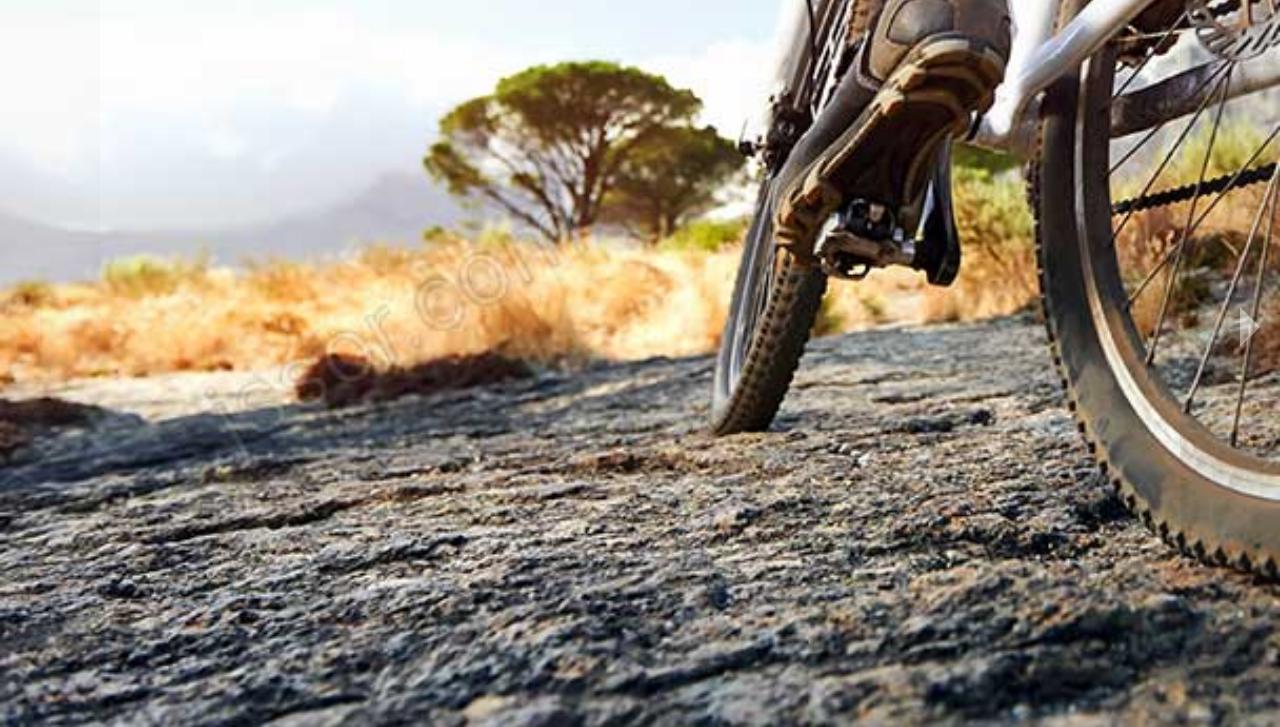
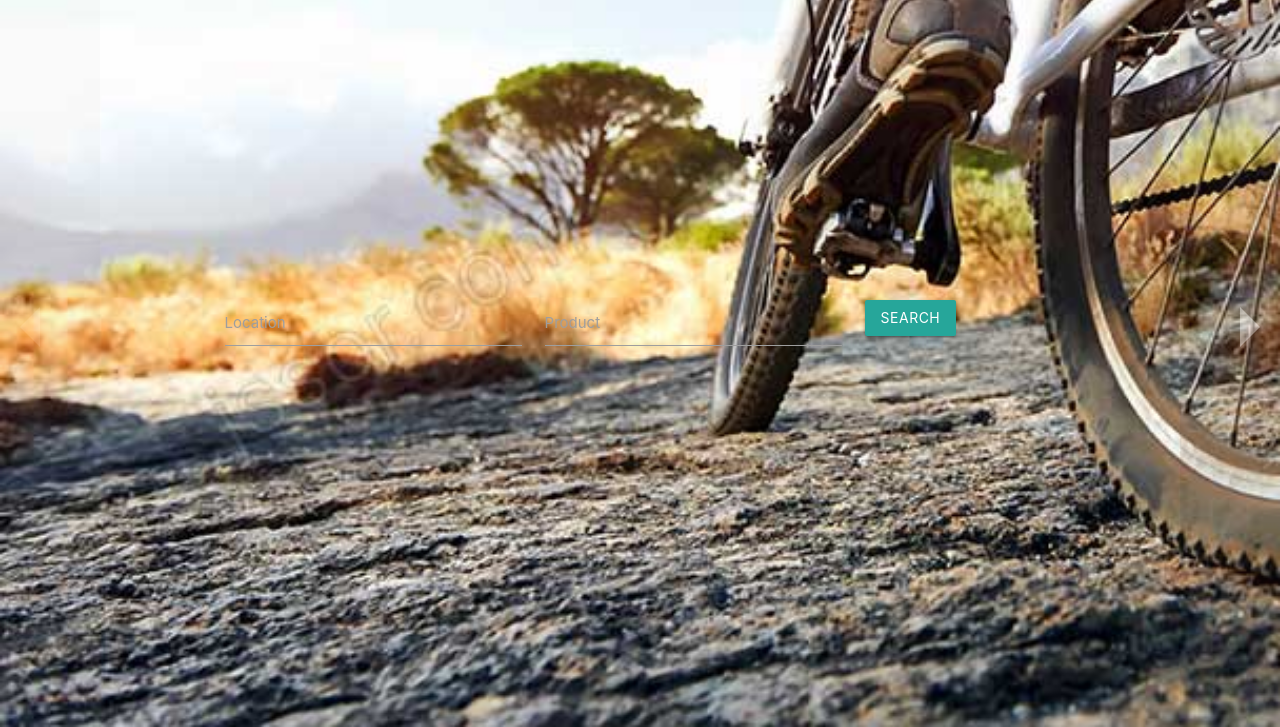
Before and after one commit to HamzaManzoorUIUX/Html-CSS-and-Javascript-Slider, a plain HTML site: page index.html in a window 1280 px wide. Shown: the part 73-800 px from the top of the page. Drawn offline with Linux system fonts and the light colour scheme.

Commit message:
add search bar in slider

```diff
--- a/css/style.css
+++ b/css/style.css
@@ -1,112 +1,153 @@
- body{
+ body {
      margin: 0px;
  }
-    .sliderDX{
+
+ .sliderDX {
      position: relative;
      width: 100%;
      height: 100vh;
  }
-    .slide1{
+
+ #frontData {
+     position: absolute;
+     top: 0px;
+     left: 0px;
+     right: 0px;
+     bottom: 0px;
+     z-index: 90;
+ }
+
+ #frontData>.row {
+     position: absolute;
+     top: 50%;
+     transform: translateY(-50%);
+     width: 100%;
+ }
+
+ .slide1 {
      background-image: url(../images/043.jpg);
  }
-    .slide2{
+
+ .slide2 {
      background-image: url(../images/044.jpg);
  }
-    .slide3{
+
+ .slide3 {
      background-image: url(../images/045.jpg);
  }
-    .slide4{
+
+ .slide4 {
      background-image: url(../images/046.jpg);
  }
-    .slide5{
+
+ .slide5 {
      background-image: url(../images/047.jpg);
  }
-    .slide6{
+
+ .slide6 {
      background-image: url(../images/048.jpg);
  }
-    .slide7{
+
+ .slide7 {
      background-image: url(../images/049.jpg);
  }
-    .slide8{
+
+ .slide8 {
      background-image: url(../images/050.jpg);
  }
-    .slide{
+
+ .slide {
      position: absolute;
      width: 100%;
      height: 100vh;
-        background-size:cover;
+     background-size: cover;
      background-repeat: no-repeat;
  }
-    .slide-Content{
+
+ .slide-Content {
      display: flex;
      flex-direction: column;
      justify-content: center;
      align-items: center;
      text-align: center;
  }
-    span{
+
+ span {
      color: white;
      font-size: 5rem;
  }
-    #leftArrowBtn{
+
+ #leftArrowBtn {
      position: absolute;
      top: 50%;
      left: 0px;
      border: 20px solid;
-        border-color:  transparent rgb(255, 255, 255) transparent transparent;
+     border-color: transparent rgb(255, 255, 255) transparent transparent;
      transform: translateY(-50%);
  }
-    #rightArrowBtn{
+
+ #rightArrowBtn {
      position: absolute;
      top: 50%;
      right: 0px;
      border: 20px solid;
-        border-color:  transparent transparent transparent rgb(255, 255, 255) ;
+     border-color: transparent transparent transparent rgb(255, 255, 255);
      transform: translateY(-50%);
 
  }
-#leftArrow{
+
+ #leftArrow {
      position: absolute;
      height: 100vh;
      width: 100px;
      top: 0px;
      left: 0px;
-    background-color: rgba(53, 53, 53,0.2);
+     background-color: rgba(53, 53, 53, 0.2);
      opacity: 0.1;
      z-index: 100;
  }
-#rightArrow{
+
+ #rightArrow {
      position: absolute;
      height: 100vh;
      width: 100px;
      top: 0px;
      right: 0px;
-    background-color: rgba(53, 53, 53,0.2);
+     background-color: rgba(53, 53, 53, 0.2);
      opacity: 0.4;
      z-index: 100;
 
  }
+
  #leftArrow:hover,
-#rightArrow:hover{
+ #rightArrow:hover {
      opacity: 1;
-    background-color: rgba(53, 53, 53,0.3);
+     background-color: rgba(53, 53, 53, 0.3);
  }
+
  @media only screen and (max-width: 600px) {
+
      #leftArrow,
-    #rightArrow{
-        opacity: 1;
-        background-color: rgba(53, 53, 53,0);
+     #rightArrow {
+         background-color: rgba(53, 53, 53, 0);
      }
+
      #leftArrow:hover,
-#rightArrow:hover{
-    background-color: rgba(53, 53, 53,0);
+     #rightArrow:hover {
+         background-color: rgba(53, 53, 53, 0);
+     }
+
+     #frontData>.row>.input-field {
+         text-align: center;
      }
  }
-.nav{
+
+ .nav {
      position: fixed;
      top: 0px;
      z-index: 102;
  }
-#nav-mobile a:hover{
+
+ #nav-mobile a:hover {
      background-color: blueviolet;
  }
--- a/index.html
+++ b/index.html
@@ -24,6 +24,23 @@
             </div>
           </nav>
     <div class="sliderDX">
+        <div id="frontData">
+            <div class="row">
+                    <div class="input-field col m3 s12 offset-m2">
+                <input type="text" id="location">
+                <label for="location">Location</label>
+                          </div>
+                          <div class="input-field col m3 s12">
+                <input type="text" id="product">
+                <label for="product">Product</label>
+                              </div>
+                <div class="input-field col m2 s12 ">
+                        <button class="btn" type="submit">
+                                search
+                            </button>
+                </div>
+            </div>
+        </div>
         <div id="leftArrow">
                 <span id="leftArrowBtn"></span>
         </div>
@@ -55,6 +72,7 @@
 
         </div>
     </div>
+
     <!-- slider html end -->
 
     <script src="js/materialize.min.js"></script>
```
Lines whose indentation alone changed are shown as unchanged.
